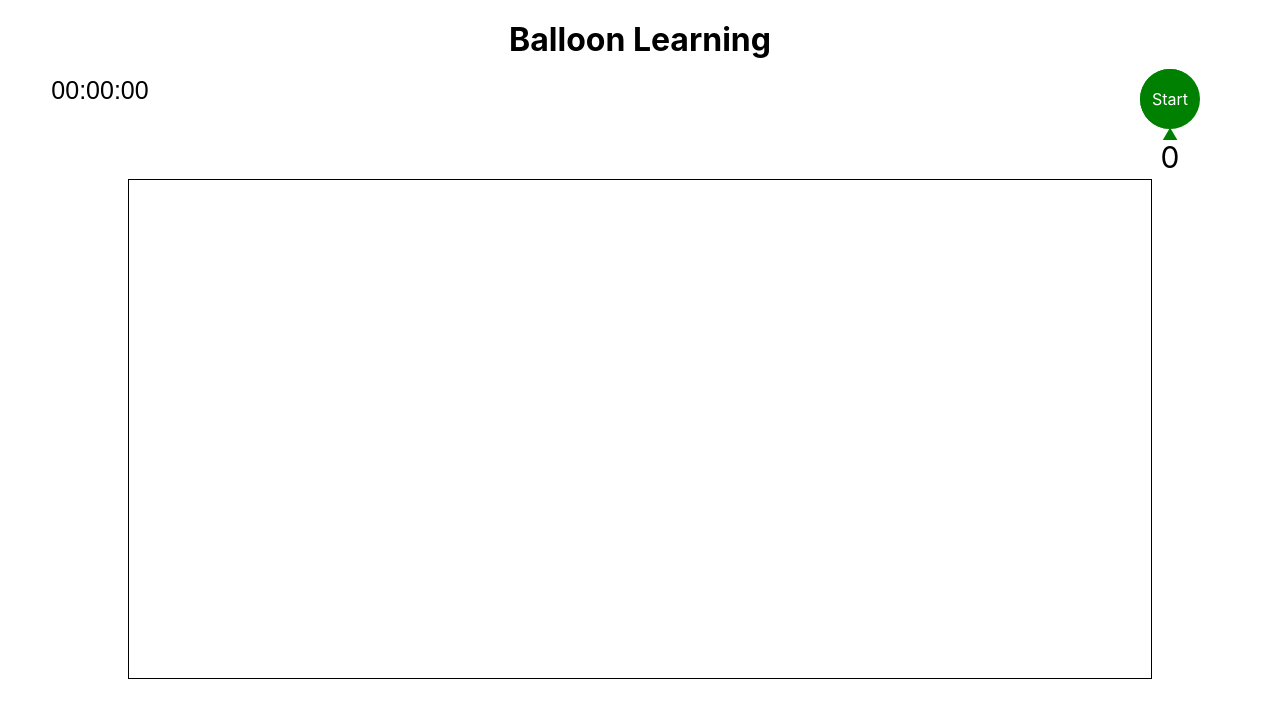
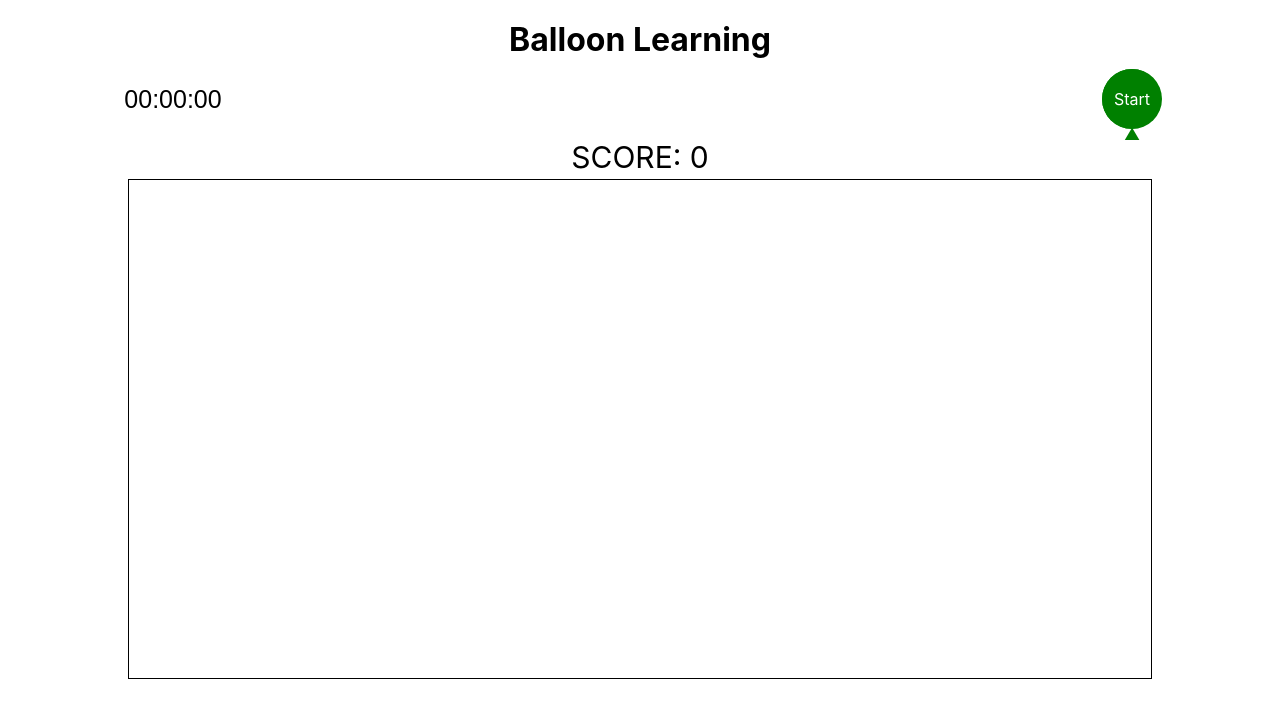
Before and after one commit to macro6461/balloon-popper, a React (Create React App) app: page / in a window 1280 px wide. Shown: the top 718 px of the page. Built offline with nearby package versions, Linux system fonts and the light colour scheme.

Commit message:
making stylistic changes for headcontainer and max-width

```diff
--- a/src/App.js
+++ b/src/App.js
@@ -287,12 +287,11 @@ class App extends Component {
         <h1>Balloon Learning</h1>
         <canvas id="output" ></canvas>
 
-
-        <Timer time={time} passedClassName={this.state.timerClass}/>
-        <div style={{height: 100 + 'px'}}>
+        <div style={{height: 100 + 'px', width: 80 + '%', maxWidth: 1500 + 'px', display: 'block', margin: 'auto', position: 'relative' }}>
+          <Timer time={time} passedClassName={this.state.timerClass}/>
           <div className="headContainer">
             <div className={startClass} onClick={startBtnAction}>{startBtntext}</div>
-            <div className="balTotal" onChange={this.handleOnChange()}>{this.state.total}</div>
+            <div className="balTotal" onChange={this.handleOnChange()}>SCORE: {this.state.total}</div>
           </div>
         </div>
         <div className="parentBalContainer">
--- a/src/App.scss
+++ b/src/App.scss
@@ -64,6 +64,7 @@ canvas {
   border: solid 1px black;
   overflow: hidden;
   position: relative;
+  max-width: 1500px;
 }
 
 .innerBalContainer{
@@ -288,6 +289,7 @@ canvas {
   background-color: green;
   cursor: pointer;
   margin-top: 10px;
+  margin-right: -10px;
 }
 
 .startBtn.green{
@@ -317,17 +319,17 @@ canvas {
 }
 
 .headContainer{
-  width: 200px;
+      width: 100%;
   position: absolute;
-  right: 10px;
+  flex-grow: 1;
 }
 
 .timer{
   background-color: Transparent;
   width: 200px;
   position: absolute;
-  left: 0px;
-  top: 0px;
+  left: -55px;
+    top: -50px;
   height: 180px;
   display: flex;
   align-items: center;
```
